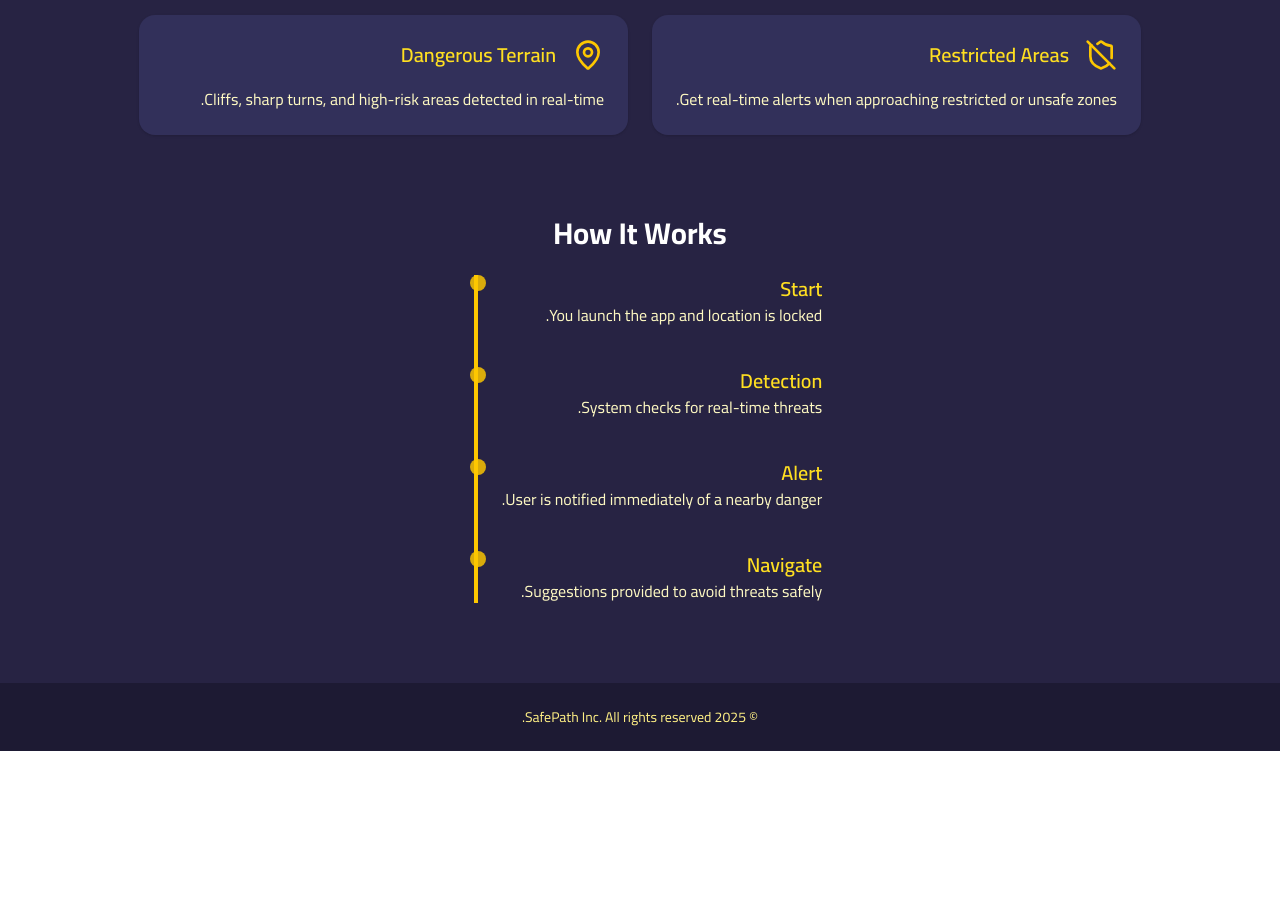
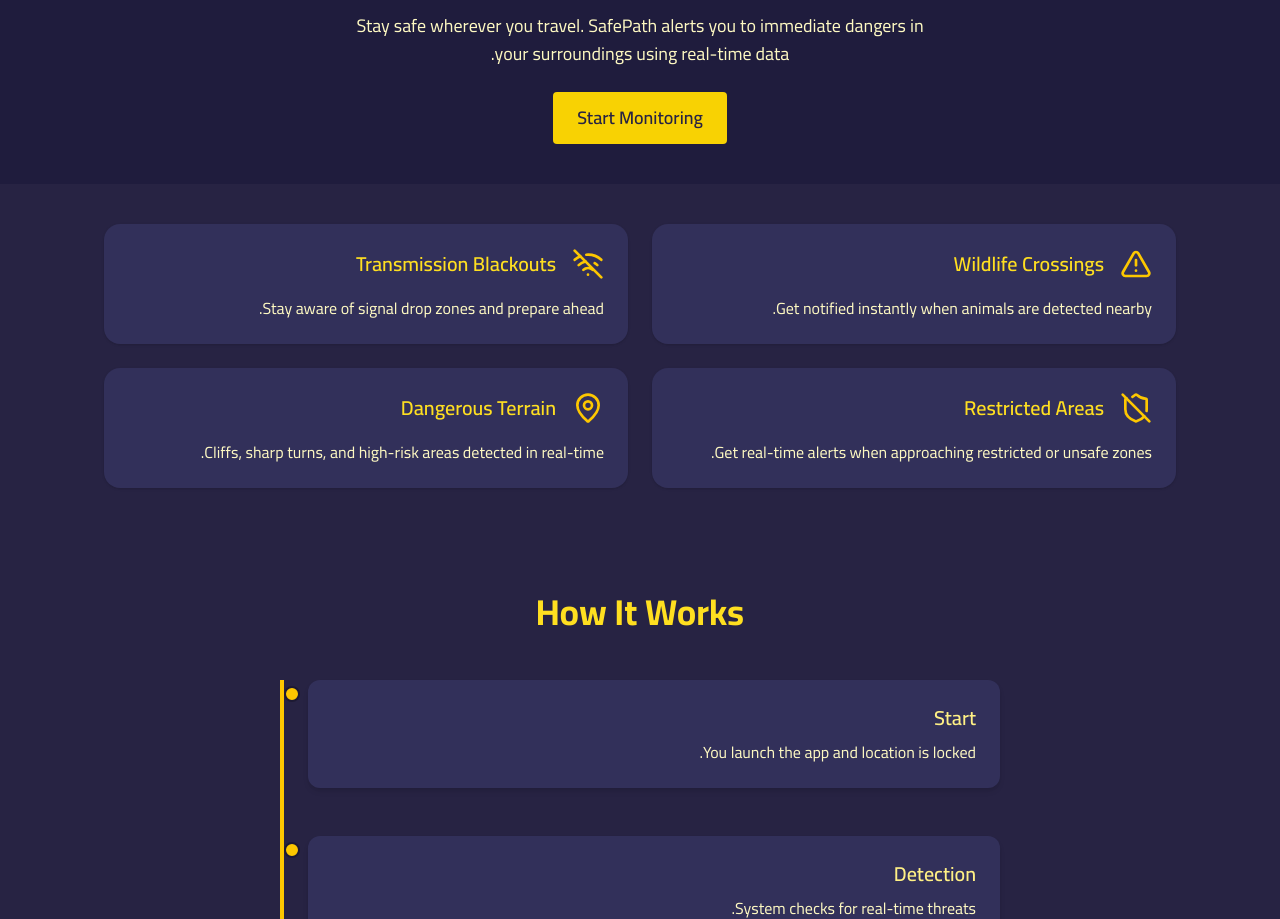
Before and after one commit to FatimahAs/BASSAR-Front-End, a React (Vite) app: page / in a window 1280 px wide. Shown: the part 257-1176 px from the top of the page. Before the commit the page ends 1008 px from the top, so only its background shows below. Built offline with nearby package versions, Linux system fonts and the light colour scheme.

Commit message:
addig components indivisually

```diff
--- a/package.json
+++ b/package.json
@@ -20,6 +20,7 @@
     "class-variance-authority": "^0.7.1",
     "clsx": "^2.1.1",
     "dayjs": "^1.11.13",
+    "framer-motion": "^12.23.0",
     "lucide-react": "^0.525.0",
     "react": "^19.1.0",
     "react-dom": "^19.1.0",
--- /dev/null
+++ b/src/components/Footer.jsx
@@ -0,0 +1,115 @@
+import React, { useState, useEffect } from "react";
+import { Facebook, Twitter, Instagram, ArrowUp } from "lucide-react";
+
+function Footer() {
+  const [isVisible, setIsVisible] = useState(false);
+
+  const scrollToTop = () => {
+    window.scrollTo({ top: 0, behavior: "smooth" });
+  };
+
+  useEffect(() => {
+    const toggleVisibility = () => {
+      if (window.scrollY > 200) {
+        setIsVisible(true);
+      } else {
+        setIsVisible(false);
+      }
+    };
+
+    window.addEventListener("scroll", toggleVisibility);
+    return () => window.removeEventListener("scroll", toggleVisibility);
+  }, []);
+
+  return (
+    <div>
+      <footer className="bg-[#1d1a33] text-yellow-200 p-8 text-sm mt-10">
+        <div className="max-w-6xl mx-auto grid grid-cols-1 md:grid-cols-3 gap-8 text-center md:text-left">
+          <div>
+            <h4 className="font-semibold text-yellow-400 mb-2">Contact Us</h4>
+            <p>
+              Email:{" "}
+              <a
+                href="mailto:support@safepath.com"
+                className="underline text-yellow-300"
+              >
+                support@safepath.com
+              </a>
+            </p>
+            <p>
+              Phone:{" "}
+              <a href="tel:+1234567890" className="underline text-yellow-300">
+                +1 (234) 567-890
+              </a>
+            </p>
+            <p>Address: 123 Safety Road, Alert City, SP 10001</p>
+          </div>
+
+          <div>
+            <h4 className="font-semibold text-yellow-400 mb-2">Legal</h4>
+            <ul className="space-y-1">
+              <li>
+                <a href="#" className="hover:text-yellow-400">
+                  Privacy Policy
+                </a>
+              </li>
+              <li>
+                <a href="#" className="hover:text-yellow-400">
+                  Terms of Service
+                </a>
+              </li>
+            </ul>
+          </div>
+
+          <div>
+            <h4 className="font-semibold text-yellow-400 mb-2">Follow Us</h4>
+            <div className="flex justify-center md:justify-start space-x-4 mt-2">
+              <a
+                href="#"
+                aria-label="Facebook"
+                className="hover:text-yellow-400"
+              >
+                <Facebook />
+              </a>
+              <a
+                href="#"
+                aria-label="Twitter"
+                className="hover:text-yellow-400"
+              >
+                <Twitter />
+              </a>
+              <a
+                href="#"
+                aria-label="Instagram"
+                className="hover:text-yellow-400"
+              >
+                <Instagram />
+              </a>
+            </div>
+          </div>
+        </div>
+
+        <div className="text-center mt-6 text-yellow-300">
+          &copy; {new Date().getFullYear()} SafePath Inc. All rights reserved.
+        </div>
+
+        {/* زر الرجوع للأعلى مع حركة ناعمة من اليمين */}
+        <button
+          onClick={scrollToTop}
+          className={`fixed bottom-6 right-10 transform transition-all duration-500 ease-in-out
+            ${
+              isVisible
+                ? "translate-x-0 opacity-100"
+                : "translate-x-full opacity-0"
+            }
+            bg-yellow-400 text-[#272343] p-3 rounded-full shadow hover:bg-yellow-300 cursor-pointer`}
+          aria-label="Scroll to top"
+        >
+          <ArrowUp className="h-5 w-5" />
+        </button>
+      </footer>
+    </div>
+  );
+}
+
+export default Footer;
--- /dev/null
+++ b/src/components/Hero.jsx
@@ -0,0 +1,60 @@
+import React from "react";
+import { motion } from "framer-motion";
+import { AlertTriangle, MapPin, WifiOff, ShieldOff } from "lucide-react";
+
+const features = [
+  {
+    icon: <AlertTriangle className="h-8 w-8 text-yellow-400" />,
+    title: "Wildlife Crossings",
+    description: "Get notified instantly when animals are detected nearby.",
+  },
+  {
+    icon: <WifiOff className="h-8 w-8 text-yellow-400" />,
+    title: "Transmission Blackouts",
+    description: "Stay aware of signal drop zones and prepare ahead.",
+  },
+  {
+    icon: <ShieldOff className="h-8 w-8 text-yellow-400" />,
+    title: "Restricted Areas",
+    description:
+      "Get real-time alerts when approaching restricted or unsafe zones.",
+  },
+  {
+    icon: <MapPin className="h-8 w-8 text-yellow-400" />,
+    title: "Dangerous Terrain",
+    description:
+      "Cliffs, sharp turns, and high-risk areas detected in real-time.",
+  },
+];
+
+function Hero() {
+  return (
+    <div>
+      <section className="grid grid-cols-1 md:grid-cols-2 gap-6 p-10 max-w-6xl mx-auto">
+        {features.map((feature, index) => (
+          <motion.div
+            key={index}
+            initial={{ opacity: 0, y: 30 }}
+            animate={{ opacity: 1, y: 0 }}
+            transition={{
+              duration: 0.6,
+              ease: "easeOut",
+              delay: index * 0.2, // ← تأخير تدريجي لكل بطاقة
+            }}
+            className="bg-[#32305a] p-6 rounded-2xl shadow hover:shadow-md transition duration-300"
+          >
+            <div className="flex items-center gap-4 mb-4">
+              {feature.icon}
+              <h3 className="text-xl font-semibold text-yellow-300">
+                {feature.title}
+              </h3>
+            </div>
+            <p className="text-yellow-100">{feature.description}</p>
+          </motion.div>
+        ))}
+      </section>
+    </div>
+  );
+}
+
+export default Hero;
--- a/src/components/Nav.jsx
+++ b/src/components/Nav.jsx
@@ -1,14 +1,14 @@
 import React from "react";
-
+import navLogo from "../../public/assets/logo-remove.png";
 function Nav() {
   return (
     <div>
       {" "}
-      <nav className="bg-[#1d1a33] shadow p-6 flex justify-between items-center">
-        <h1 className="text-2xl font-bold">SafePath Alerts</h1>
+      <nav className="bg-[#1E1C3D] shadow p-6 flex justify-between items-center">
         <button className="bg-[#F8D203] text-[#272343] font-bold py-2 px-4 rounded hover:opacity-90 transition cursor-pointer">
           Get Started
         </button>
+        <img src={navLogo} width={150} />
       </nav>
     </div>
   );
--- /dev/null
+++ b/src/components/Timeline.jsx
@@ -0,0 +1,57 @@
+import React from "react";
+import { motion } from "framer-motion";
+
+function Timeline() {
+  const timeline = [
+    {
+      step: "Start",
+      description: "You launch the app and location is locked.",
+    },
+    {
+      step: "Detection",
+      description: "System checks for real-time threats.",
+    },
+    {
+      step: "Alert",
+      description: "User is notified immediately of a nearby danger.",
+    },
+    {
+      step: "Navigate",
+      description: "Suggestions provided to avoid threats safely.",
+    },
+  ];
+
+  return (
+    <section className="px-6 py-16 max-w-3xl mx-auto">
+      <h2 className="text-3xl md:text-4xl font-bold text-yellow-300 text-center mb-12">
+        How It Works
+      </h2>
+      <ol className="relative border-l-4 border-yellow-400 pl-6">
+        {timeline.map((item, index) => (
+          <motion.li
+            key={index}
+            initial={{ opacity: 0, x: -50 }}
+            whileInView={{ opacity: 1, x: 0 }}
+            viewport={{ once: true }}
+            transition={{
+              duration: 0.6,
+              ease: "easeOut",
+              delay: index * 0.2,
+            }}
+            className="mb-12 relative"
+          >
+            <span className="absolute w-4 h-4 bg-yellow-400 rounded-full -left-6 top-1.5 border-2 border-[#1d1a33]" />
+            <div className="bg-[#32305a] p-6 rounded-xl shadow-md hover:shadow-lg transition">
+              <h3 className="text-xl font-semibold text-yellow-200 mb-2">
+                {item.step}
+              </h3>
+              <p className="text-yellow-100">{item.description}</p>
+            </div>
+          </motion.li>
+        ))}
+      </ol>
+    </section>
+  );
+}
+
+export default Timeline;
--- a/src/pages/Home.tsx
+++ b/src/pages/Home.tsx
@@ -1,84 +1,18 @@
 import React from "react";
-import { AlertTriangle, MapPin, WifiOff, ShieldOff } from "lucide-react";
+import Header from "../components/Header";
 import Nav from "../components/Nav";
-const features = [
-  {
-    icon: <AlertTriangle className="h-8 w-8 text-yellow-400" />,
-    title: "Wildlife Crossings",
-    description: "Get notified instantly when animals are detected nearby.",
-  },
-  {
-    icon: <WifiOff className="h-8 w-8 text-yellow-400" />,
-    title: "Transmission Blackouts",
-    description: "Stay aware of signal drop zones and prepare ahead.",
-  },
-  {
-    icon: <ShieldOff className="h-8 w-8 text-yellow-400" />,
-    title: "Restricted Areas",
-    description:
-      "Get real-time alerts when approaching restricted or unsafe zones.",
-  },
-  {
-    icon: <MapPin className="h-8 w-8 text-yellow-400" />,
-    title: "Dangerous Terrain",
-    description:
-      "Cliffs, sharp turns, and high-risk areas detected in real-time.",
-  },
-];
-
-const timeline = [
-  { step: "Start", description: "You launch the app and location is locked." },
-  { step: "Detection", description: "System checks for real-time threats." },
-  {
-    step: "Alert",
-    description: "User is notified immediately of a nearby danger.",
-  },
-  {
-    step: "Navigate",
-    description: "Suggestions provided to avoid threats safely.",
-  },
-];
+import Hero from "../components/Hero";
+import Timeline from "../components/Timeline";
+import Footer from "../components/Footer";
 
 export default function Home() {
   return (
-    <main className="min-h-screen bg-[#272343] flex flex-col text-white">
+    <div className="min-h-screen bg-[#272343]  text-white">
       <Nav></Nav>
-
-      <section className="grid grid-cols-1 md:grid-cols-2 gap-6 p-10 max-w-6xl mx-auto">
-        {features.map((feature, index) => (
-          <div
-            key={index}
-            className="bg-[#32305a] p-6 rounded-2xl shadow hover:shadow-md transition duration-300"
-          >
-            <div className="flex items-center gap-4 mb-4">
-              {feature.icon}
-              <h3 className="text-xl font-semibold text-yellow-300">
-                {feature.title}
-              </h3>
-            </div>
-            <p className="text-yellow-100">{feature.description}</p>
-          </div>
-        ))}
-      </section>
-
-      <section className="px-6 py-10 max-w-4xl mx-auto">
-        <h2 className="text-3xl font-bold mb-6 text-center">How It Works</h2>
-        <ol className="relative border-l-4 border-yellow-400 ml-4">
-          {timeline.map((item, index) => (
-            <li key={index} className="mb-10 ml-6">
-              <span className="absolute w-4 h-4 bg-yellow-400 rounded-full -left-2 animate-pulse" />
-              <h3 className="text-xl font-semibold text-yellow-300">
-                {item.step}
-              </h3>
-              <p className="text-yellow-100">{item.description}</p>
-            </li>
-          ))}
-        </ol>
-      </section>
-
-      <footer className="mt-auto p-6 text-center text-yellow-200 text-sm bg-[#1d1a33]">
-        &copy; {new Date().getFullYear()} SafePath Inc. All rights reserved.
-      </footer>
-    </main>
+      <Header />
+      <Hero />
+      <Timeline />
+      <Footer />
+    </div>
   );
 }
```
Also changed, not shown: 1 other file (tests, documents, lock files or other folders).
